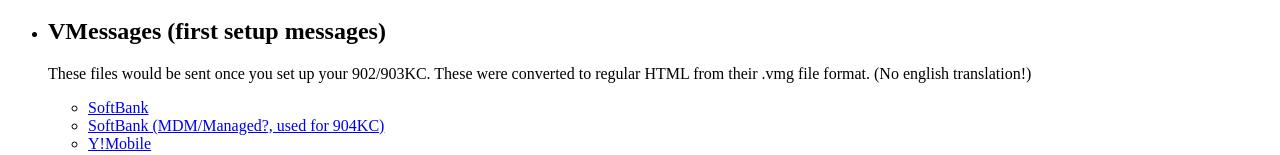
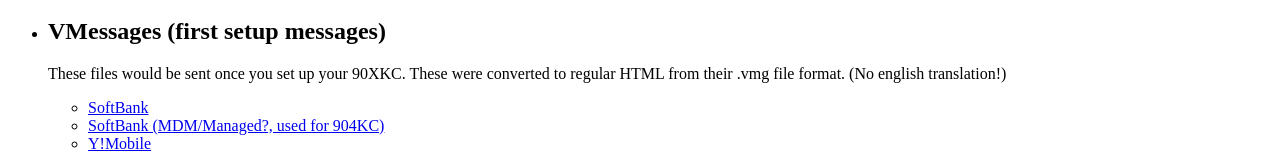
Before and after one commit to ichigoleite/902KC-unused-webpage, a plain HTML site: page cosmosia/index.html in a window 1280 px wide. Shown: the part 523-678 px from the top of the page. Drawn offline with Linux system fonts and the light colour scheme.

Commit message:
change to 90XKC on VMessages

```diff
--- a/cosmosia/index.html
+++ b/cosmosia/index.html
@@ -57,7 +57,7 @@
         <li>
           <h2>VMessages (first setup messages)</h2>
           <p>
-            These files would be sent once you set up your 902/903KC. These were
+            These files would be sent once you set up your 90XKC. These were
             converted to regular HTML from their .vmg file format. (No english
             translation!)
           </p>
```
